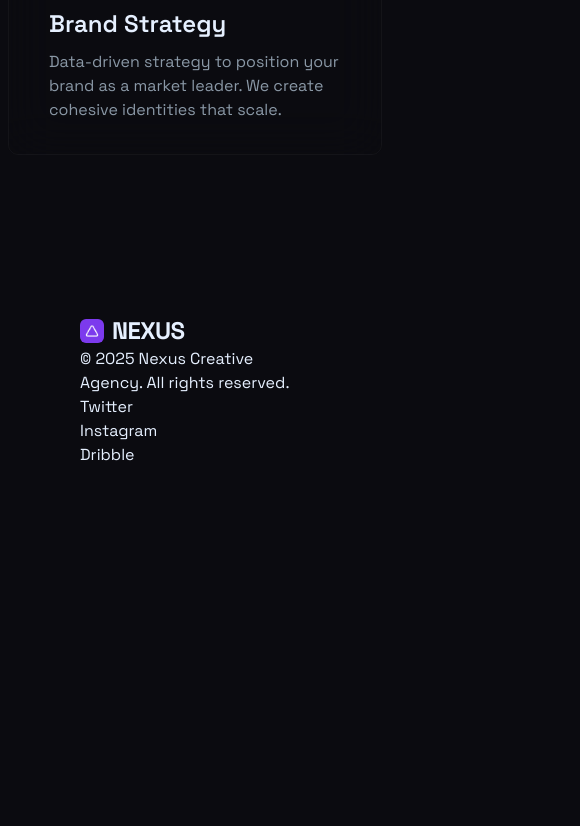
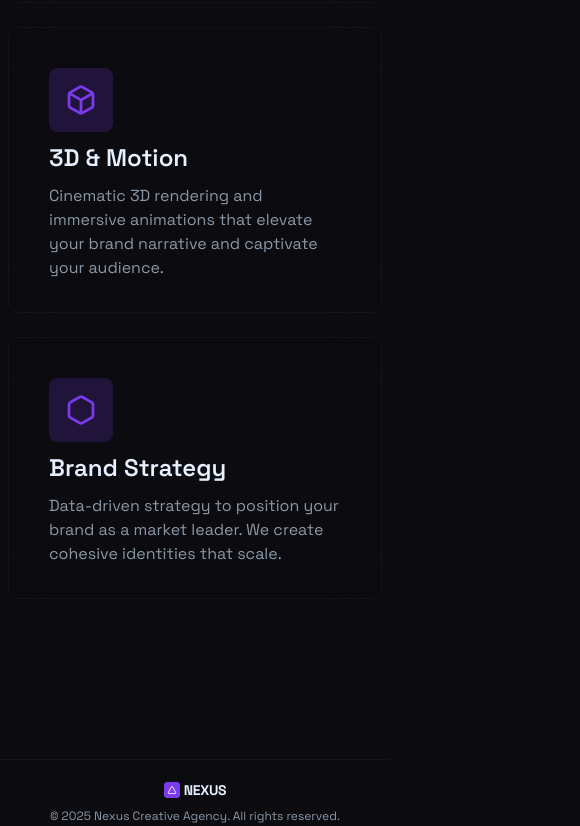
Before and after one commit to raihan-mahmud-talukder/nexus, a React (Create React App) app: page / in a window 390 px wide. Shown: the part 5702-6528 px from the top of the page, 580 px wide, since content can reach past the window. Before the commit the page ends 6169 px from the top, so only its background shows below. Built offline with nearby package versions, Linux system fonts and the light colour scheme.

Commit message:
footer mobile responsive

```diff
--- a/src/components/Footer.jsx
+++ b/src/components/Footer.jsx
@@ -1,23 +1,39 @@
 export const Footer = () => {
     return (
-        <footer className="w-full">
-            <div className="flex items-center gap-2">
+        <footer className="
+            flex flex-col
+            gap-2
+            justify-center
+            border-t border-t-[#FFFFFF0A] border-solid
+            pt-5 pb-5 px-4
+            ">
+            <div className="
+                flex items-center gap-1
+                justify-center">
                 <img
-                    className="w-6 h-6 rounded-md"
+                    className="w-4 h-4 rounded-sm"
                     src="images/logo.png" alt="logo" />
                 <span
                     className="
-                    text-2xl
+                    text-sm
                     font-extrabold
                     uppercase
                     tracking-tight
                     align-middle
                     ">Nexus</span>
             </div>
-            <p>
+            <p className="
+                font-normal
+                text-xs
+                align-middle
+                text-center
+                text-[#8A98A6]">
                 © 2025 Nexus Creative Agency. All rights reserved.
             </p>
-            <ul>
+            <ul className="
+                flex gap-6
+                text-sm font-medium
+                justify-center">
                 <li>Twitter</li>
                 <li>Instagram</li>
                 <li>Dribble</li>
--- a/src/index.css
+++ b/src/index.css
@@ -20,6 +20,6 @@ body {
 }
 
 main {
-  padding: 0 5rem;
+  /* padding: 0 5rem; */
 
 }
```
